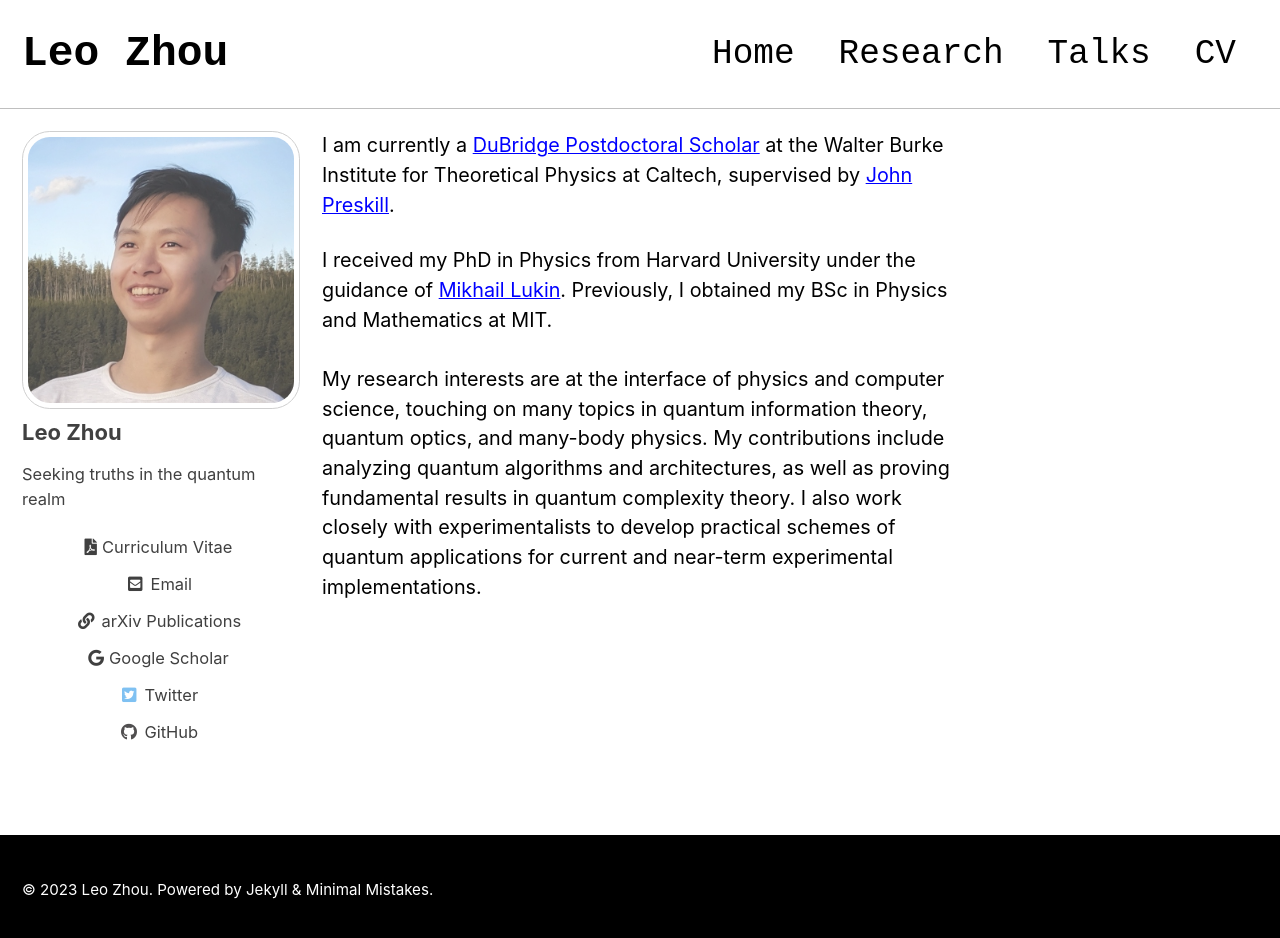
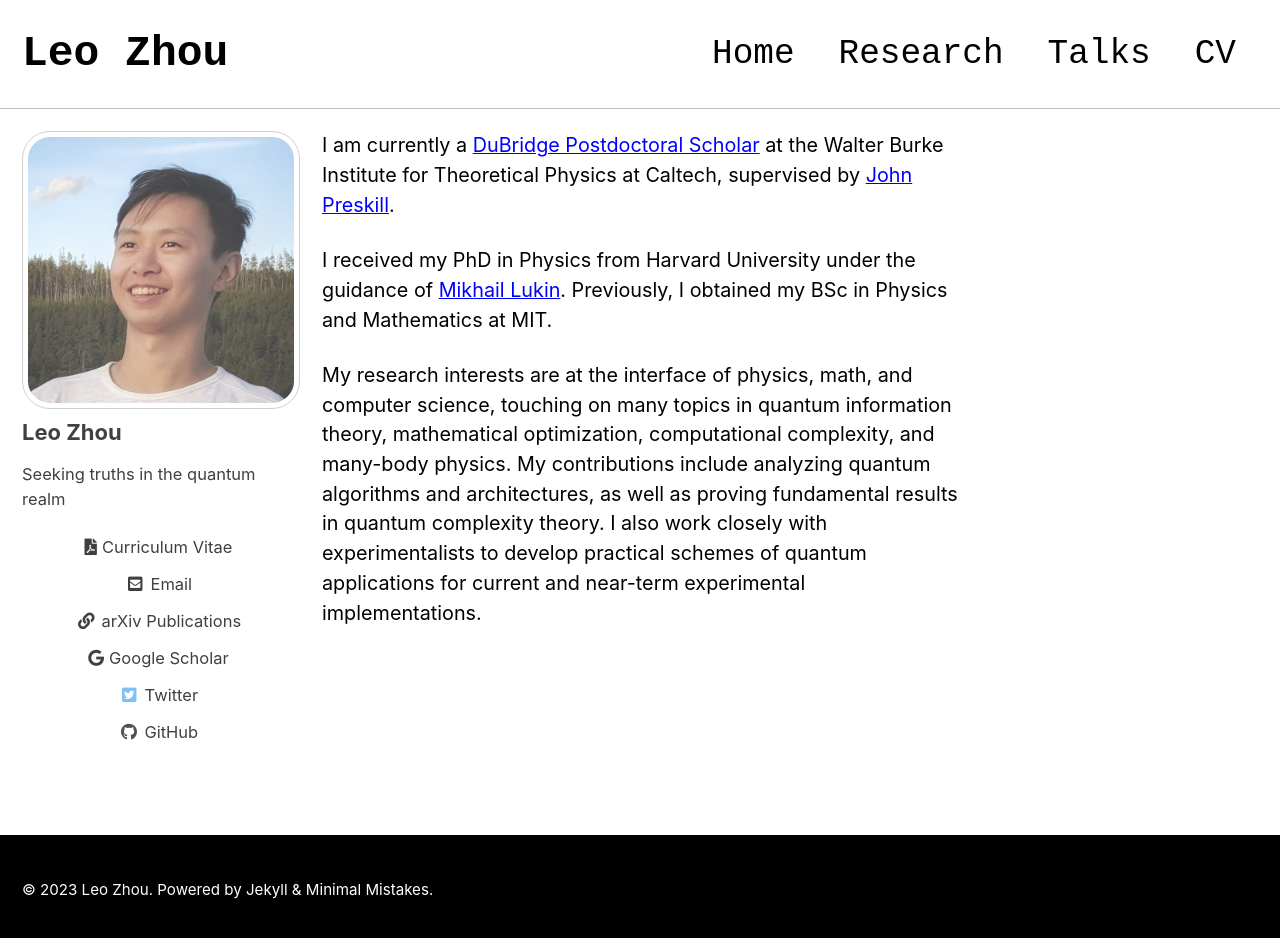
Before and after one commit to leozhou92/leozhou92.github.io, a Jekyll site: the page built from index.html, in a window 1280 px wide and 946 px high. Shown: the top 938 px of the window. Built offline with Jekyll 4.4.1, drawn with Linux system fonts in a browser that asks for light colours; cached includes are drawn as plain includes; the list of posts is cut into pages by our own code.

Commit message:
Slight tweak to home page

```diff
--- a/index.html
+++ b/index.html
@@ -7,11 +7,15 @@ author_profile: true
 <html>
 <body>
 <p>
-	I am currently a <a data-url="https://burkeinstitute.caltech.edu/people/postdoctoral-fellows" href="https://burkeinstitute.caltech.edu/people/postdoctoral-fellows" target="_blank" title="">DuBridge Postdoctoral Scholar</a>&nbsp;at the Walter Burke Institute for&nbsp;Theoretical Physics&nbsp;at Caltech, supervised by <a data-url="http://theory.caltech.edu/~preskill/" href="http://theory.caltech.edu/~preskill/" target="_blank" title="">John Preskill</a>.
+	I am currently a <a data-url="https://burkeinstitute.caltech.edu/people/postdoctoral-fellows" href="https://burkeinstitute.caltech.edu/people/postdoctoral-fellows" target="_blank" title="">DuBridge Postdoctoral Scholar</a> at the Walter Burke Institute for Theoretical Physics at Caltech, supervised by <a data-url="http://theory.caltech.edu/~preskill/" href="http://theory.caltech.edu/~preskill/" target="_blank" title="">John Preskill</a>.
 </p>
 
 <p>
-	I received my PhD in Physics from Harvard University under the guidance of&nbsp;<a data-url="https://lukin.physics.harvard.edu/" href="https://lukin.physics.harvard.edu/" target="_blank" title="">Mikhail&nbsp;Lukin</a>. Previously, I obtained&nbsp;my BSc in Physics and Mathematics at MIT.<br><br>My research interests are at the interface of physics and computer science, touching on many topics in quantum information theory, quantum&nbsp;optics, and many-body physics. My contributions include analyzing&nbsp;quantum algorithms and architectures,&nbsp;as well as&nbsp;proving fundamental results&nbsp;in quantum complexity theory. I also work closely with experimentalists to develop practical schemes of quantum applications for current and near-term experimental implementations.
+	I received my PhD in Physics from Harvard University under the guidance of <a data-url="https://lukin.physics.harvard.edu/" href="https://lukin.physics.harvard.edu/" target="_blank" title="">Mikhail Lukin</a>. Previously, I obtained my BSc in Physics and Mathematics at MIT.
+</p>
+
+<p>
+	My research interests are at the interface of physics, math, and computer science, touching on many topics in quantum information theory, mathematical optimization, computational complexity, and many-body physics. My contributions include analyzing quantum algorithms and architectures, as well as proving fundamental results in quantum complexity theory. I also work closely with experimentalists to develop practical schemes of quantum applications for current and near-term experimental implementations.
 </p>
 
 </body>
```
